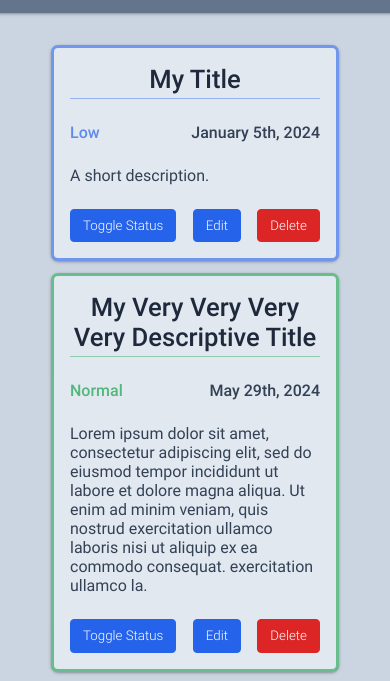
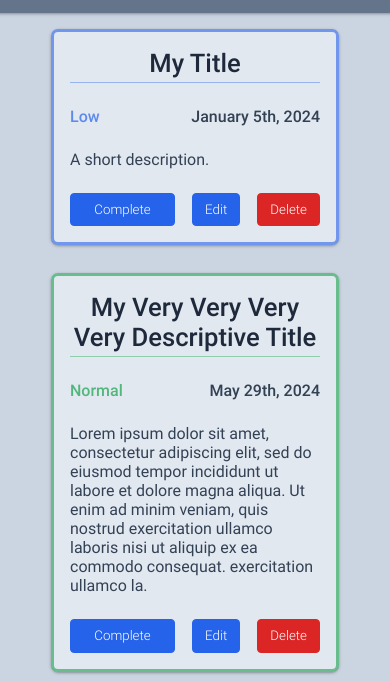
Before and after one commit to michael-f-portfolio/Todo-List, a website built with webpack: page src/index.html in a window 390 px wide. Shown: the part 133-814 px from the top of the page. Built offline with nearby package versions, Linux system fonts and the light colour scheme.

Commit message:
Added completed todo style

```diff
--- a/src/scripts/components/todosDisplay.js
+++ b/src/scripts/components/todosDisplay.js
@@ -96,7 +96,10 @@ export default class TodosDisplay {
         todoActionsContainer.classList.add("todoActions");
 
         const completeTodoButton = document.createElement("button");
-        completeTodoButton.textContent = "Toggle Status";
+        completeTodoButton.textContent = todo.completed
+                                         ? "Uncomplete"
+                                         : "Complete";
+        completeTodoButton.classList.add("toggleComplete")
         completeTodoButton.addEventListener("click", () => this.onTodoCompleteButtonClick(todoContainer.id));
 
         const editTodoButton = document.createElement("button");
--- a/src/styles/todoDisplay.css
+++ b/src/styles/todoDisplay.css
@@ -10,6 +10,7 @@
     height: min-content;
     background-color: var(--slate-200);
     border-radius: 8px;
+    margin: 8px;
     box-shadow: rgba(60, 64, 67, 0.3) 0px 1px 2px 0px,
                 rgba(60, 64, 67, 0.15) 0px 1px 3px 1px;
 }
@@ -17,6 +18,13 @@
 .todoContainer:hover {
     box-shadow: rgba(14, 30, 37, 0.12) 0px 2px 4px 0px,
                 rgba(14, 30, 37, 0.32) 0px 2px 16px 0px;
+}
+
+.todoContainer.complete .todoTitle,
+.todoContainer.complete .todoInfo,
+.todoContainer.complete .todoDescription,
+.todoContainer.complete .todoChecklist {
+    filter: contrast(10%) grayscale(10%) brightness(10%) saturate(10%) opacity(20%);
 }
 
 .priorityLow, .priorityNormal, .priorityHigh,
@@ -115,3 +123,12 @@
     display: flex;
     justify-content: space-between;
 }
+.todoActions button.toggleComplete {
+    min-width: 105px;
+}
+
+@media screen and (max-width: 619px) {
+    #todo-display-container {
+        padding-top: 8px;
+    }
+ }
```
